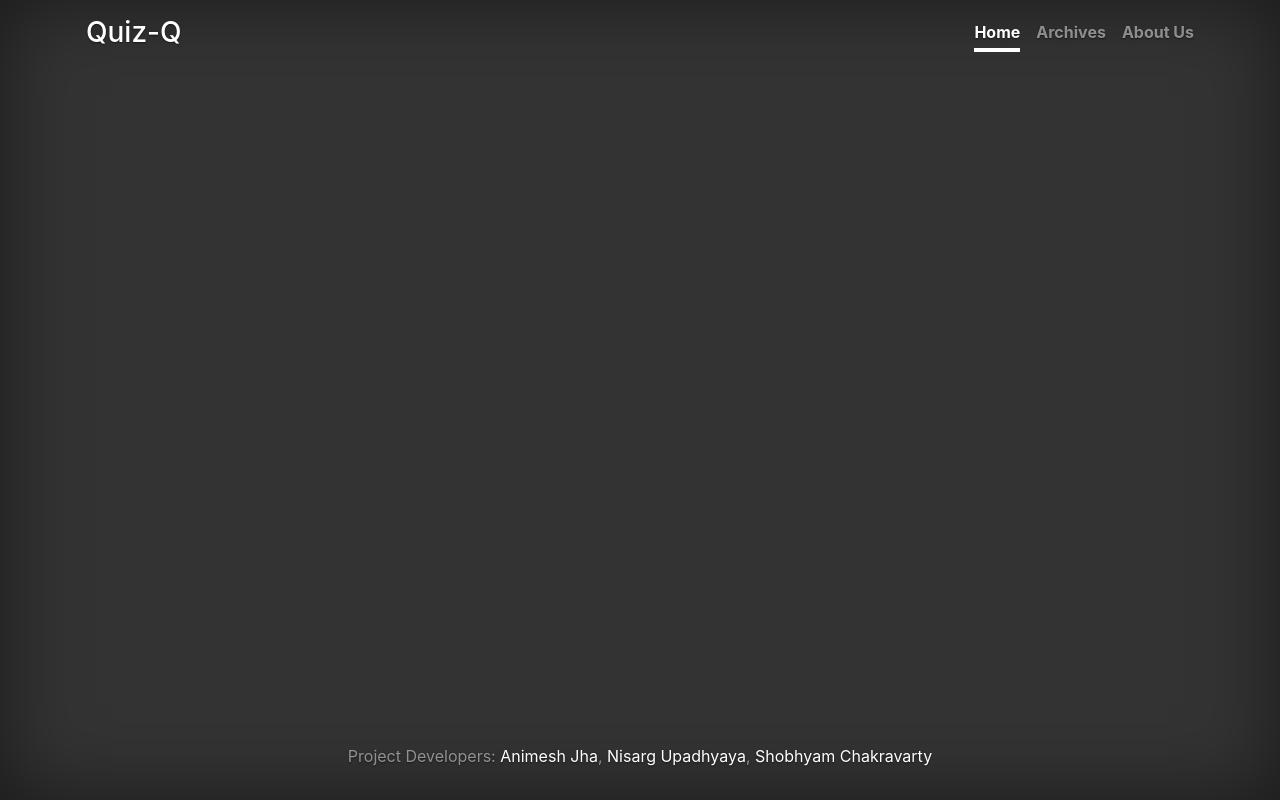
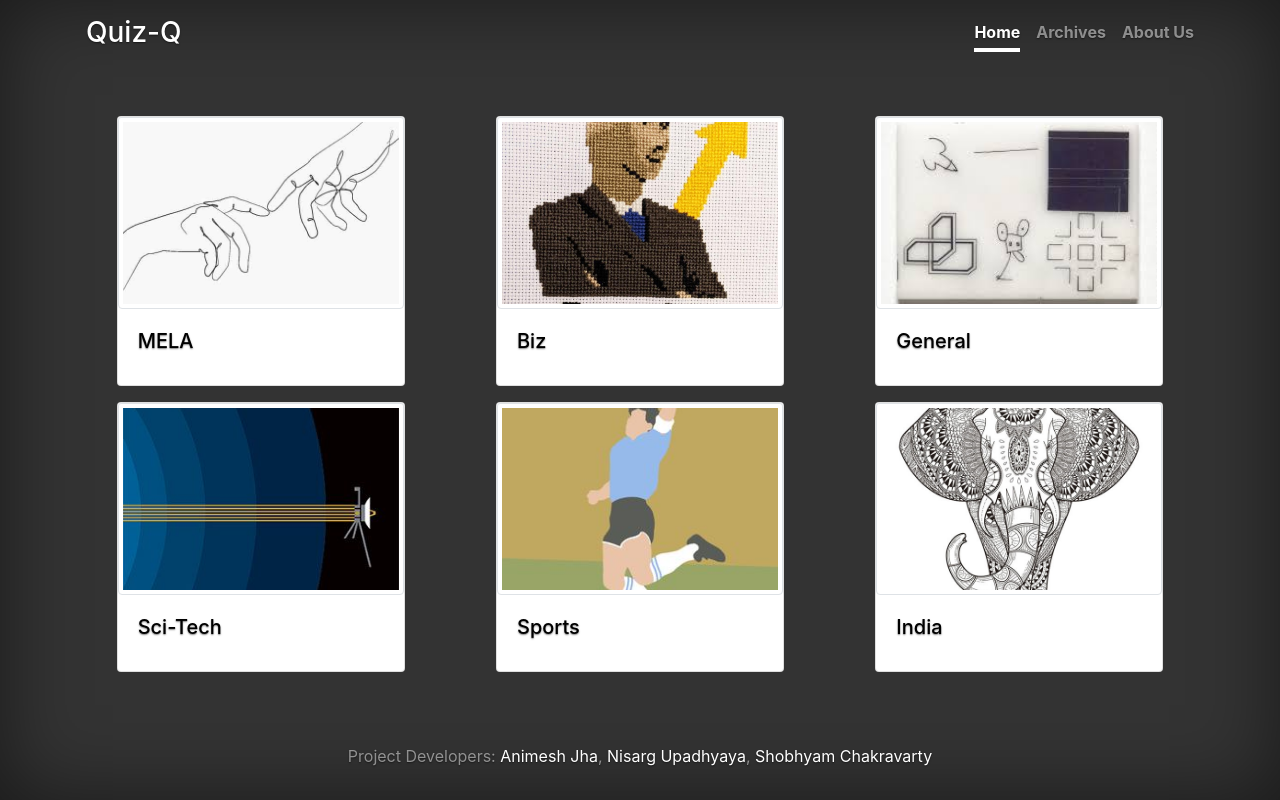
Before and after one commit to nisarg1631/quiz, a Flask app: page / in a window 1280 px wide. Run offline with Flask 2, Linux system fonts and the light colour scheme; some libraries are stand-ins or nearby versions.

Commit message:
home frontend

```diff
--- a/app_src/templates/home.html
+++ b/app_src/templates/home.html
@@ -3,5 +3,74 @@
 {% block title %}Quiz-Q{% endblock %}
 
 {% block main %}
-    <!-- home page content -->
+    <div class="row mt-5">
+        <div class="col-sm-4 mx-auto mb-2 d-flex justify-content-center">
+            <a href="/tags/mela">
+                <div class="card" style="width: 18rem;">
+                    <img class="card-img-top img-thumbnail" src="{{ url_for('static', filename='images/mela.png') }}" alt="Card image cap">
+                    <div class="card-body">
+                    <h5 class="card-title" style="color: black;">MELA</h5>
+                    <p class="card-text"></p>
+                    </div>
+                </div>
+            </a>
+        </div>
+        <div class="col-sm-4 mx-auto mb-2 d-flex justify-content-center">
+            <a href="/tags/biz">
+                <div class="card" style="width: 18rem;">
+                    <img class="card-img-top img-thumbnail" src="{{ url_for('static', filename='images/biz.png') }}" alt="Card image cap">
+                    <div class="card-body">
+                    <h5 class="card-title" style="color: black;">Biz</h5>
+                    <p class="card-text"></p>
+                    </div>
+                </div>
+            </a>
+        </div>
+        <div class="col-sm-4 mx-auto mb-2 d-flex justify-content-center">
+            <a href="/tags/gen">
+                <div class="card" style="width: 18rem;">
+                    <img class="card-img-top img-thumbnail" src="{{ url_for('static', filename='images/general.png') }}" alt="Card image cap">
+                    <div class="card-body">
+                    <h5 class="card-title" style="color: black;">General</h5>
+                    <p class="card-text"></p>
+                    </div>
+                </div>
+            </a>
+        </div>
+    </div>
+    <div class="row mt-2 mb-5">
+        <div class="col-sm-4 mx-auto mb-2 d-flex justify-content-center">
+            <a href="/tags/st">
+                <div class="card" style="width: 18rem;">
+                    <img class="card-img-top img-thumbnail" src="{{ url_for('static', filename='images/scitech.png') }}" alt="Card image cap">
+                    <div class="card-body">
+                    <h5 class="card-title" style="color: black;">Sci-Tech</h5>
+                    <p class="card-text"></p>
+                    </div>
+                </div>
+            </a>
+        </div>
+        <div class="col-sm-4 mx-auto mb-2 d-flex justify-content-center">
+            <a href="/tags/sp">
+                <div class="card" style="width: 18rem;">
+                    <img class="card-img-top img-thumbnail" src="{{ url_for('static', filename='images/sports.png') }}" alt="Card image cap">
+                    <div class="card-body">
+                    <h5 class="card-title" style="color: black;">Sports</h5>
+                    <p class="card-text"></p>
+                    </div>
+                </div>
+            </a>
+        </div>
+        <div class="col-sm-4 mx-auto mb-2 d-flex justify-content-center">
+            <a href="/tags/ind">
+                <div class="card" style="width: 18rem;">
+                    <img class="card-img-top img-thumbnail" src="{{ url_for('static', filename='images/india.png') }}" alt="Card image cap">
+                    <div class="card-body">
+                    <h5 class="card-title" style="color: black;">India</h5>
+                    <p class="card-text"></p>
+                    </div>
+                </div>
+            </a>
+        </div>
+    </div>
 {% endblock %}
```
Also changed, not shown: app_src/static/images/biz.png (added), app_src/static/images/general.png (added), app_src/static/images/india.png (added), app_src/static/images/mela.png (added), app_src/static/images/scitech.png (added), app_src/static/images/sports.png (added).
